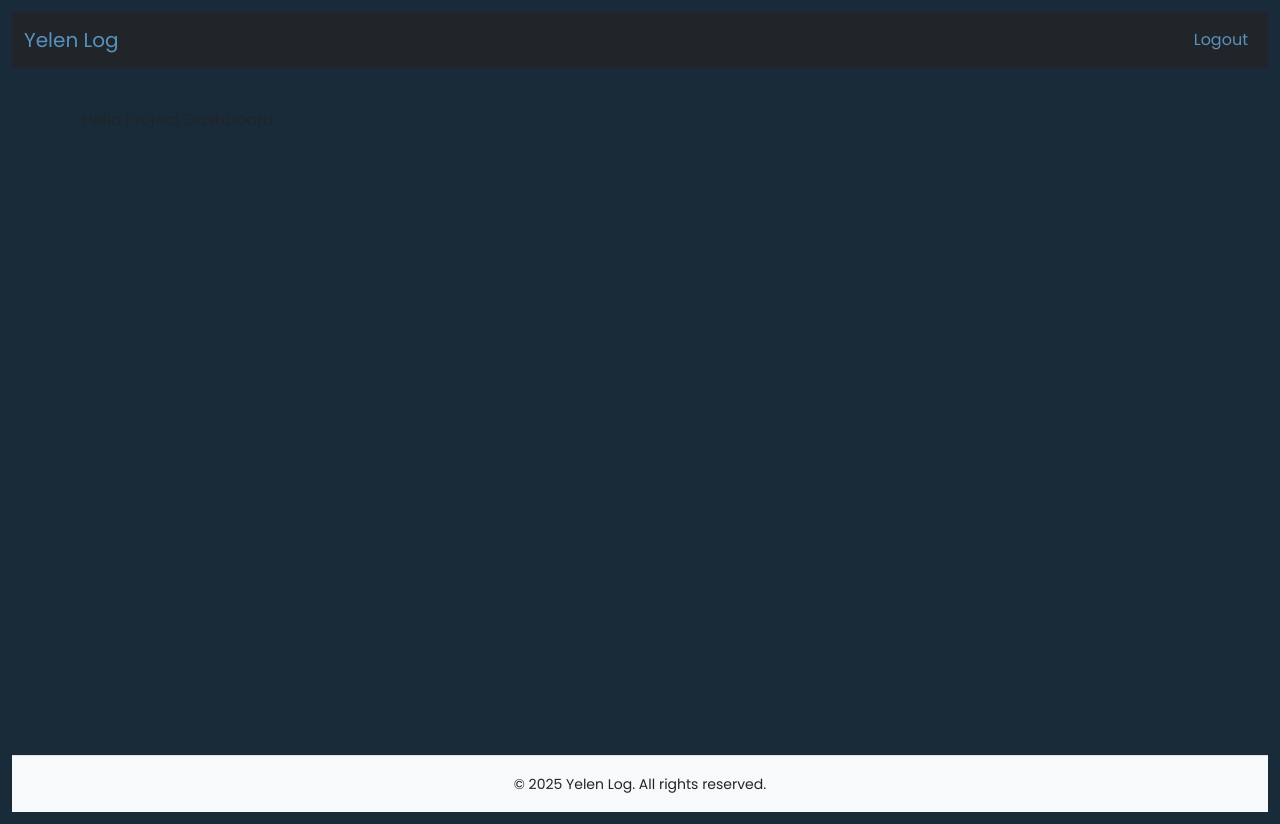
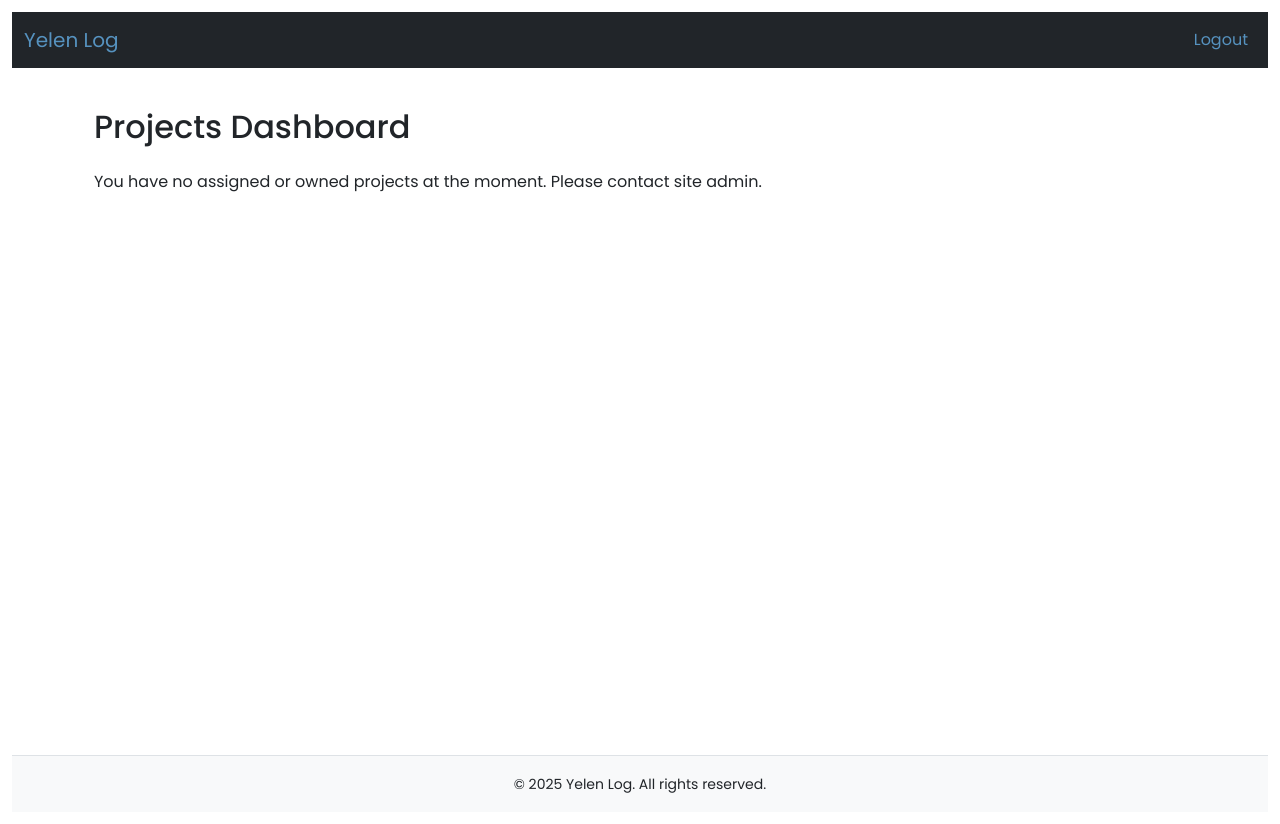
Before and after one commit to demetermarcell/ci-yelen-log, a Django app: page / in a window 1280 px wide. Run offline with Django 4.2, Linux system fonts and the light colour scheme; the visitor is signed in with stand-in values (Sample User, id 1); data that the repository does not hold is empty.

Commit message:
Add project_dashboard view incl. urls and htmls

```diff
--- a/static/css/style.css
+++ b/static/css/style.css
@@ -15,7 +15,7 @@
 
 body {
     font-family: var(--brand-font) !important;
-    background-color: var(--brand-dark);
+    background-color: white;
     margin: 1.5vh;
     min-height: 100vh;
 }
@@ -36,6 +36,10 @@ a:active {
 
 
 /* Login */
+
+.login-body {
+    background-color: var(--brand-dark);
+}
 .login-wrapper {
     display: flex;
     justify-content: center;
--- a/templates/account/base_entrance.html
+++ b/templates/account/base_entrance.html
@@ -17,7 +17,7 @@
     <link rel="stylesheet" href="{% static 'css/style.css' %}">
 </head>
 
-<body>
+<body class="login-body">
     <!-- Django messages: only show the latest -->
     <div class="container mt-3">
         {% if messages %}
--- a/timesheets/templates/timesheets/project_dashboard.html
+++ b/timesheets/templates/timesheets/project_view.html
@@ -3,6 +3,6 @@
 {% load static %}
 
 <div>
-    <p>Hello Project Dashboard</p>
+    <p>Hello Project </p>
 </div>
 {% endblock %}
--- /dev/null
+++ b/timesheets/templates/timesheets/projects_dashboard.html
@@ -0,0 +1,39 @@
+{% extends "base.html" %}
+{% block content %}
+<div class="container">
+    <h2 class="mb-4">Projects Dashboard</h2>
+
+    {% if owned_projects and assigned_projects %}
+        <!-- Tabs Navigation -->
+        <ul class="nav nav-tabs mb-3" id="projectTabs" role="tablist">
+            <li class="nav-item" role="presentation">
+                <button class="nav-link active" id="my-projects-tab" data-bs-toggle="tab" data-bs-target="#my-projects" type="button" role="tab">My Projects</button>
+            </li>
+            <li class="nav-item" role="presentation">
+                <button class="nav-link" id="assigned-projects-tab" data-bs-toggle="tab" data-bs-target="#assigned-projects" type="button" role="tab">Assigned Projects</button>
+            </li>
+        </ul>
+
+        <!-- Tabs Content -->
+        <div class="tab-content" id="projectTabsContent">
+            <div class="tab-pane fade show active" id="my-projects" role="tabpanel">
+                {% include "dashboard/project_table.html" with projects=owned_projects %}
+            </div>
+            <div class="tab-pane fade" id="assigned-projects" role="tabpanel">
+                {% include "dashboard/project_table.html" with projects=assigned_projects %}
+            </div>
+        </div>
+
+    {% elif owned_projects %}
+        <h4>My Projects</h4>
+        {% include "timesheets/project_table.html" with projects=owned_projects %}
+
+    {% elif assigned_projects %}
+        <h4>Assigned Projects</h4>
+        {% include "timesheets/project_table.html" with projects=assigned_projects %}
+
+    {% else %}
+        <p>You have no assigned or owned projects at the moment. Please contact site admin.</p>
+    {% endif %}
+</div>
+{% endblock %}
--- a/timesheets/urls.py
+++ b/timesheets/urls.py
@@ -2,5 +2,6 @@ from django.urls import path
 from . import views
 
 urlpatterns = [
-    path('', views.project_dashboard, name='project_dashboard'),
+    path('', views.projects_dashboard, name='projects_dashboard'),
+    path('project/<int:pk>/', views.project_view, name='project_view'),
 ]
--- a/timesheets/views.py
+++ b/timesheets/views.py
@@ -1,8 +1,24 @@
 from django.contrib.auth.decorators import login_required
-from django.shortcuts import render
+from django.shortcuts import render, get_object_or_404
+from .models import Project
 
 
 # Create your views here.
 @login_required
-def project_dashboard(request):
-    return render(request, 'timesheets/project_dashboard.html')
+def projects_dashboard(request):
+    user = request.user
+    owned_projects = Project.objects.filter(owner=user)
+    assigned_projects = Project.objects.filter(contributors=user).exclude(owner=user)
+
+    context = {
+        'owned_projects': owned_projects,
+        'assigned_projects': assigned_projects,
+    }
+    return render(request, 'timesheets/projects_dashboard.html', context)
+
+
+
+@login_required
+def project_view(request, pk):
+    project = get_object_or_404(Project, pk=pk)
+    return render(request, 'timesheets/project_view.html', {'project': project})
```
Also changed, not shown: timesheets/templates/timesheets/project_table.html (added, +22 -0 lines).
